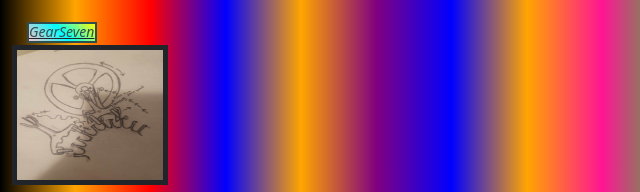
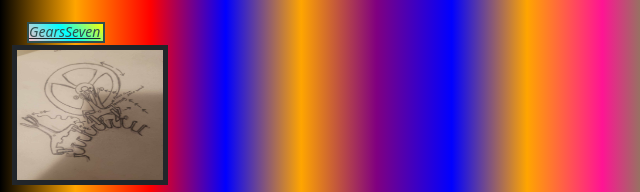
Before and after one commit to SoulBow/Soulbow.github.io, a plain HTML site: page index2/index2.html in a window 1280 px wide. Shown: the part 600-792 px from the top of the page, 0-640 px from the left. Drawn offline with nearby package versions, Linux system fonts and the light colour scheme.

Commit message:
Update index2.html

```diff
--- a/index2/index2.html
+++ b/index2/index2.html
@@ -79,7 +79,7 @@
 
 <div class="row">
 <div class="col-4">
-<h2>GearSeven</h2>
+<h2 style="width: 78px;">GearsSeven</h2>
 <img src="/index2/watch7.jpg">
 </div>
 <div class="col-1"></div>
```
